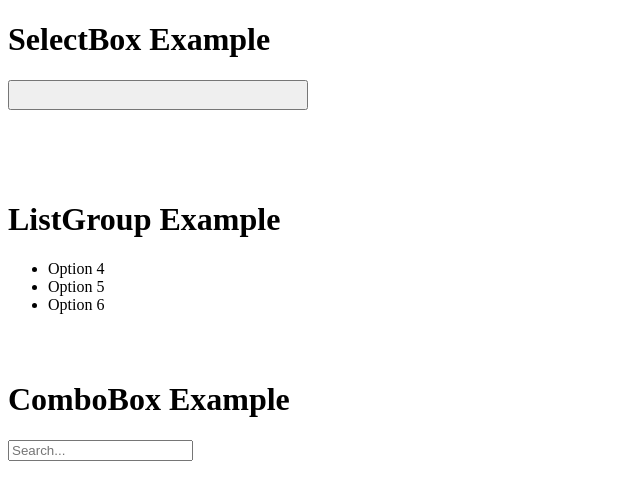
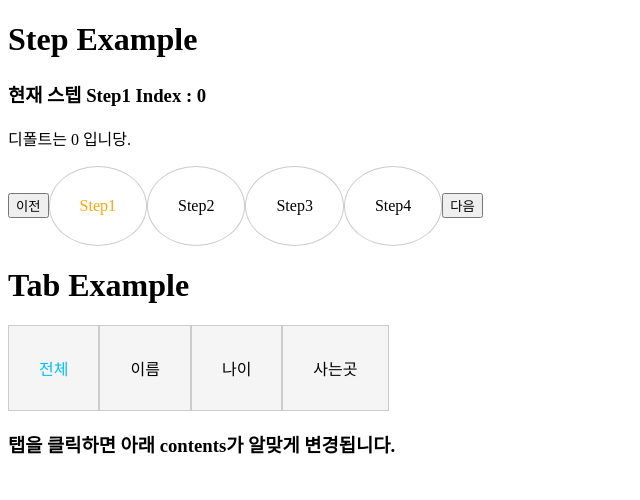
Before and after one commit to leejeongkang/my-component-app, a Nuxt app: page / in a window 1280 px wide. Shown: the top 500 px of the page, without its empty margins (0-640 px from the left). Built offline with nearby package versions, Linux system fonts and the light colour scheme.

Commit message:
feat: Navigation Component 개발 (Step, Tab)

```diff
--- /dev/null
+++ b/components/interfaces/events/navigation.abstract.ts
@@ -0,0 +1,3 @@
+export abstract class NavigationEvents {
+  abstract onChange(item: number): void;
+}
--- /dev/null
+++ b/components/interfaces/functions/navigation.abstract.ts
@@ -0,0 +1,9 @@
+export abstract class NavigationFunctionality {
+  abstract moveItem(currentItem: RefImpl, item: number): void;
+  abstract moveNextItem(currentItem: RefImpl, item: number): void;
+  abstract movePrevItem(currentItem: RefImpl): void;
+}
+
+type RefImpl = {
+  value: any;
+};
--- /dev/null
+++ b/components/step.vue
@@ -0,0 +1,53 @@
+<template>
+  <h3>현재 스텝 {{ data[currentItem][labelKey] }} Index : {{ currentItem }}</h3>
+  <p>디폴트는 0 입니당.</p>
+  <div class="step-container">
+    <button @click="movePrevItem">이전</button>
+    <div
+      v-for="(item, index) in data"
+      @click="moveItem(index)"
+      class="flex-item"
+    >
+      <div>
+        <span :class="{ 'current-step': currentItem === index }">
+          {{ item[labelKey] }}
+        </span>
+      </div>
+    </div>
+    <button @click="moveNextItem">다음</button>
+  </div>
+</template>
+
+<script lang="ts" setup>
+import { defineProps } from "vue";
+import { navigationComposition } from "@/components/composables/navigationComposition.ts";
+const props = defineProps(["data", "labelKey", "valueKey", "iconKey"]);
+const emit = defineEmits(["change"]);
+
+const { currentItem, moveItem, moveNextItem, movePrevItem } =
+  navigationComposition({
+    ...props,
+    onChange: (idx: number) => {
+      emit("change", idx);
+    },
+  });
+</script>
+
+<style>
+.step-container {
+  display: inline-block;
+  margin-right: 30px;
+}
+
+.flex-item {
+  display: inline-block;
+  padding: 30px;
+  border: 1px solid #ccc;
+  border-radius: 50%; /* 둥근 테두리를 만듭니다. */
+  cursor: pointer;
+  transition: background-color 0.3s ease; /* 배경 색상 전환에 애니메이션을 추가합니다. */
+}
+.current-step {
+  color: orange; /* 현재 스텝에 대한 글자 색상을 여기에 지정 */
+}
+</style>
--- /dev/null
+++ b/components/tab.vue
@@ -0,0 +1,51 @@
+<template>
+  <div>
+    <div class="flex-container">
+      <div
+        v-for="(item, index) in data"
+        @click="moveItem(index)"
+        class="flex-tab"
+      >
+        <div>
+          <span :class="{ 'current-tab': currentItem === index }">
+            {{ item[labelKey] }}
+          </span>
+        </div>
+      </div>
+    </div>
+  </div>
+</template>
+
+<script lang="ts" setup>
+import { defineProps, defineEmits } from "vue";
+import { navigationComposition } from "@/components/composables/navigationComposition.ts";
+const props = defineProps(["data", "labelKey", "valueKey", "iconKey"]);
+const emit = defineEmits(["change"]);
+
+const { currentItem, moveItem } = navigationComposition({
+  ...props,
+  onChange: (idx: number) => {
+    emit("change", props.data[idx][props.valueKey]);
+  },
+});
+</script>
+
+<style>
+.flex-container {
+  display: flex;
+  /* Add your flex container styles here */
+}
+
+.flex-tab {
+  cursor: pointer;
+  padding: 30px;
+  border: 1px solid #ccc;
+  background-color: #f5f5f5;
+  /* Add your tab styles here */
+}
+
+.current-tab {
+  color: deepskyblue;
+  border: 5px;
+}
+</style>
--- a/pages/index.vue
+++ b/pages/index.vue
@@ -1,49 +1,102 @@
 <template>
   <div>
-    <h1>SelectBox Example</h1>
-    <div style="height: 100px;">
-      <SelectBox :options="selectOptions" labelKey="label" valueKey="data" @select="selectValue" />
-    </div>
+    <h1>Step Example</h1>
+    <Step :data="stepOptions" :label-key="'label'" @change="changeStep"></Step>
 
-    <h1>ListGroup Example</h1>
-    <div style="height: 100px;">
-      <ListGroup :options="listOptions" labelKey="label" valueKey="data" @select="selectValue" />
-    </div>
+    <h1>Tab Example</h1>
+    <Tab
+      :data="tabOptions"
+      :label-key="'label'"
+      :value-key="'value'"
+      @change="changeTab"
+    ></Tab>
+    <h3>탭을 클릭하면 아래 contents가 알맞게 변경됩니다.</h3>
+    <h3 v-show="currentTab === 'all'">강이정(27) 수원시</h3>
+    <h3 v-show="currentTab === 'name'">강이정</h3>
+    <h3 v-show="currentTab === 'age'">27세</h3>
+    <h3 v-show="currentTab === 'city'">수원시</h3>
 
-    <h1>ComboBox Example</h1>
-    <ComboBox :options="comboOptions" labelKey="label" valueKey="value" @select="selectValue" />
+    <!--    <h1>SelectBox Example</h1>-->
+    <!--    <div style="height: 100px">-->
+    <!--      <SelectBox-->
+    <!--        :options="selectOptions"-->
+    <!--        labelKey="label"-->
+    <!--        valueKey="data"-->
+    <!--        @select="selectValue"-->
+    <!--      />-->
+    <!--    </div>-->
+
+    <!--    <h1>ListGroup Example</h1>-->
+    <!--    <div style="height: 100px">-->
+    <!--      <ListGroup-->
+    <!--        :options="listOptions"-->
+    <!--        labelKey="label"-->
+    <!--        valueKey="data"-->
+    <!--        @select="selectValue"-->
+    <!--      />-->
+    <!--    </div>-->
+
+    <!--    <h1>ComboBox Example</h1>-->
+    <!--    <ComboBox-->
+    <!--      :options="comboOptions"-->
+    <!--      labelKey="label"-->
+    <!--      valueKey="value"-->
+    <!--      @select="selectValue"-->
+    <!--    />-->
   </div>
 </template>
 
 <script setup lang="ts">
-import { onMounted, ref } from 'vue'
-import SelectBox from '@/components/selectBox.vue';
-import ComboBox from '@/components/comboBox.vue';
+import { onMounted, ref } from "vue";
+import SelectBox from "@/components/selectBox.vue";
+import ComboBox from "@/components/comboBox.vue";
 import ListGroup from "@/components/listGroup.vue";
 
 const selectOptions = ref<Array<{ [key: string]: string | number }>>([]);
 const listOptions = ref([
-  { label: 'Option 4', data: 'option4' },
-  { label: 'Option 5', data: 'option5' },
-  { label: 'Option 6', data: 'option6' },
+  { label: "Option 4", data: "option4" },
+  { label: "Option 5", data: "option5" },
+  { label: "Option 6", data: "option6" },
 ]);
 const comboOptions = ref([
-  { value: 'test', label: 'test' },
-  { value: 'yons', label: 'yons' },
-  { value: 'kim', label: 'kim' },
-  { value: 'son', label: 'son' }
+  { value: "test", label: "test" },
+  { value: "yons", label: "yons" },
+  { value: "kim", label: "kim" },
+  { value: "son", label: "son" },
 ]);
+
+const tabOptions = [
+  { label: "전체", value: "all" },
+  { label: "이름", value: "name" },
+  { label: "나이", value: "age" },
+  { label: "사는곳", value: "city" },
+];
+
+const stepOptions = [
+  { label: "Step1", value: "Step1" },
+  { label: "Step2", value: "Step2" },
+  { label: "Step3", value: "Step3" },
+  { label: "Step4", value: "Step4" },
+];
 
 const selectValue = (selectedValue: any) => {
   console.log(selectedValue);
 };
 
+function changeStep(value: any) {
+  console.log(value);
+}
+const currentTab = ref("");
+function changeTab(value: any) {
+  currentTab.value = value;
+}
+
 onMounted(() => {
   setTimeout(() => {
     selectOptions.value = [
-      { label: 'Option 1', data: 'option1' },
-      { label: 'Option 2', data: 'option2' },
-      { label: 'Option 3', data: 'option3' },
+      { label: "Option 1", data: "option1" },
+      { label: "Option 2", data: "option2" },
+      { label: "Option 3", data: "option3" },
     ];
   }, 3000);
 });
```
Also changed, not shown: components/composables/navigationComposition.ts (+0 -15 lines), components/composables/selectComposition.ts (+10 -8 lines), components/interfaces/props/navigation.interface.ts (added, +15 -0 lines).
